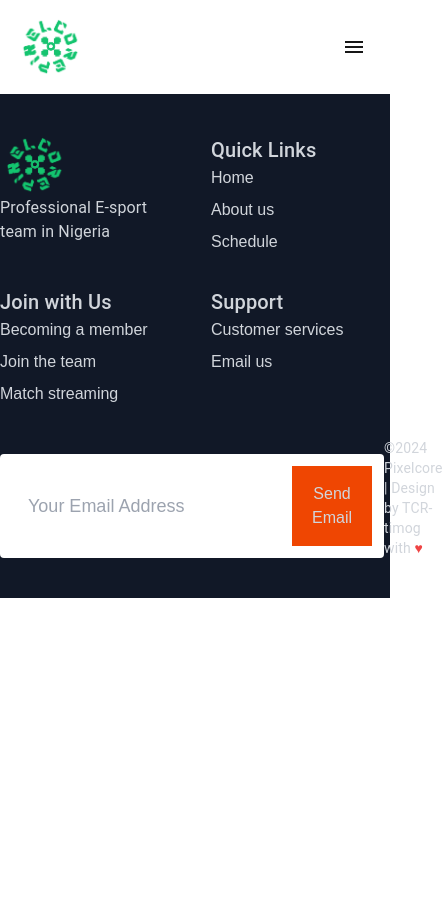
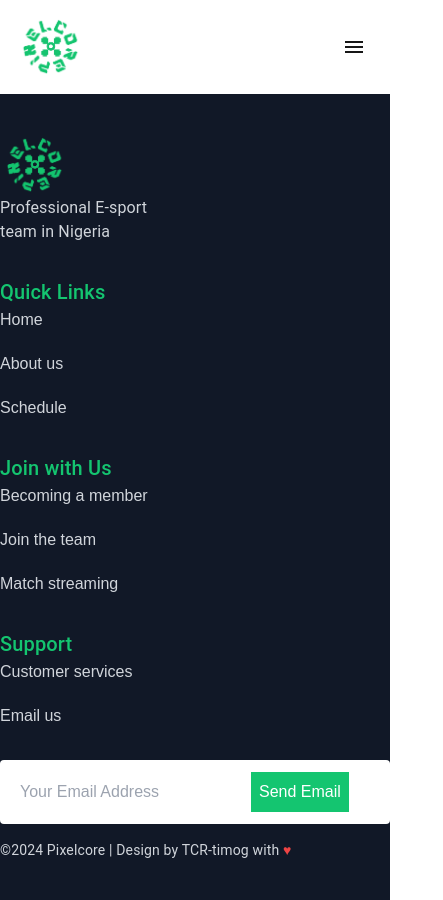
Before and after one commit to djtimog/pixelcore-gaming, a Next.js app: page / in a window 390 px wide. Shown: the whole page, 443 px wide, since content can reach past the window. Before the commit the page ends 844 px from the top, so only its background shows below. Built offline with nearby package versions, Linux system fonts and the light colour scheme.

Commit message:
done with footer for big screen

```diff
--- a/app/globals.css
+++ b/app/globals.css
@@ -21,7 +21,7 @@ body {
 }
 
 nav a:hover {
-  color: #E84424;
+  color: #14C570;
 }
 
 input:focus {
--- a/components/footer/index.tsx
+++ b/components/footer/index.tsx
@@ -6,48 +6,50 @@ import logo from "@/public/logo.png";
 const Footer = () => {
   return (
     <footer className="bg-gray-900 text-gray-300 py-10 md:px-16">
-      <div className="max-w-7xl mx-auto grid grid-cols-2 md:flex justify-between gap-8">
-        <div>
+      <div className="max-w-7xl mx-auto grid sm:grid-cols-2 md:flex justify-between gap-8">
+        <div className=''>
             <Link href="/">
                 <Image src={logo} alt="Logo" width={70} height={80} />
             </Link>
-          <Typography variant="body1" className="mt-4 text-xl">Professional E-sport team in Nigeria</Typography>
+            <div className='w-2/3'>
+              <Typography variant="body1" className="mt-4 text-xl">Professional E-sport team in Nigeria</Typography>
+            </div>
         </div>
 
         <div>
-          <Typography variant="h6" className="font-bold mb-4">Quick Links</Typography>
-          <ul className="space-y-2">
-            <li><a href="#" className="hover:text-white">Home</a></li>
-            <li><a href="#" className="hover:text-white">About us</a></li>
-            <li><a href="#" className="hover:text-white">Schedule</a></li>
+          <Typography variant="h6" className="font-bold mb-4 text-[#14C570]">Quick Links</Typography>
+          <ul className="space-y-5">
+            <li><Link href="#" className="hover:text-white">Home</Link></li>
+            <li><Link href="#" className="hover:text-white">About us</Link></li>
+            <li><Link href="#" className="hover:text-white">Schedule</Link></li>
           </ul>
         </div>
 
         <div>
-          <Typography variant="h6" className="font-bold mb-4">Join with Us</Typography>
-          <ul className="space-y-2">
-            <li><a href="#" className="hover:text-white">Becoming a member</a></li>
-            <li><a href="#" className="hover:text-white">Join the team</a></li>
-            <li><a href="#" className="hover:text-white">Match streaming</a></li>
+          <Typography variant="h6" className="font-bold mb-4 text-[#14C570]">Join with Us</Typography>
+          <ul className="space-y-5">
+            <li><Link href="#" className="hover:text-white">Becoming a member</Link></li>
+            <li><Link href="#" className="hover:text-white">Join the team</Link></li>
+            <li><Link href="#" className="hover:text-white">Match streaming</Link></li>
           </ul>
         </div>
 
         <div>
-          <Typography variant="h6" className="font-bold mb-4">Support</Typography>
-          <ul className="space-y-2">
-            <li><a href="#" className="hover:text-white">Customer services</a></li>
-            <li><a href="#" className="hover:text-white">Email us</a></li>
+          <Typography variant="h6" className="font-bold mb-4 text-[#14C570]">Support</Typography>
+          <ul className="space-y-5">
+            <li><Link href="#" className="hover:text-white">Customer services</Link></li>
+            <li><Link href="#" className="hover:text-white">Email us</Link></li>
           </ul>
         </div>
       </div>
-      <div className="flex justify-between mt-8 align-center items-center">
-        <div className="">
+      <div className="md:flex justify-between mt-8 align-center items-center">
+        <div className="mb-4">
             <div className="mt-4 bg-white rounded flex items-center p-3 w-full">
-                <input type="email" placeholder="Your Email Address" className="mr-4 py-3 px-4 text-lg"/>
-                <button type='submit' className="py-4 px-5 bg-[#EF4602]">Send Email</button>
+                <input type="email" placeholder="Your Email Address" className="mr-4 p-2 md:py-3 md:px-4 md:text-lg "/>
+                <button type='submit' className="md:py-4 md:px-5 p-2 bg-[#14C570] text-white">Send Email</button>
             </div>
         </div>
-        <div className='md:w-1/4'>
+        <div className='md:w-1/5'>
             <Typography variant="body2">
             &copy;2024 Pixelcore | Design by TCR-timog with <span className="text-red-500">&hearts;</span>
             </Typography>
--- a/components/header/index.tsx
+++ b/components/header/index.tsx
@@ -49,7 +49,7 @@ const toggleDrawer = (open: boolean) => (event: KeyboardEvent | MouseEvent) => {
             <Link
                 key={item.label}
                 href={item.href}
-                className={item.active ? "text-[#E84424] text-lg" : ""}
+                className={item.active ? "text-[#14C570] text-lg" : ""}
                 passHref
             >
                 {item.label}
@@ -106,7 +106,7 @@ const toggleDrawer = (open: boolean) => (event: KeyboardEvent | MouseEvent) => {
               <List>
                 {navItems.map((item) => (
                   <ListItem key={item.label} onClick={toggleDrawer(false)}>
-                    <Link href={item.href} className={item.active ? "text-[#E84424] text-lg" : ""} passHref>
+                    <Link href={item.href} className={item.active ? "text-[#14C570] text-lg" : ""} passHref>
                       <ListItemText primary={item.label} />
                     </Link>
                   </ListItem>
```
